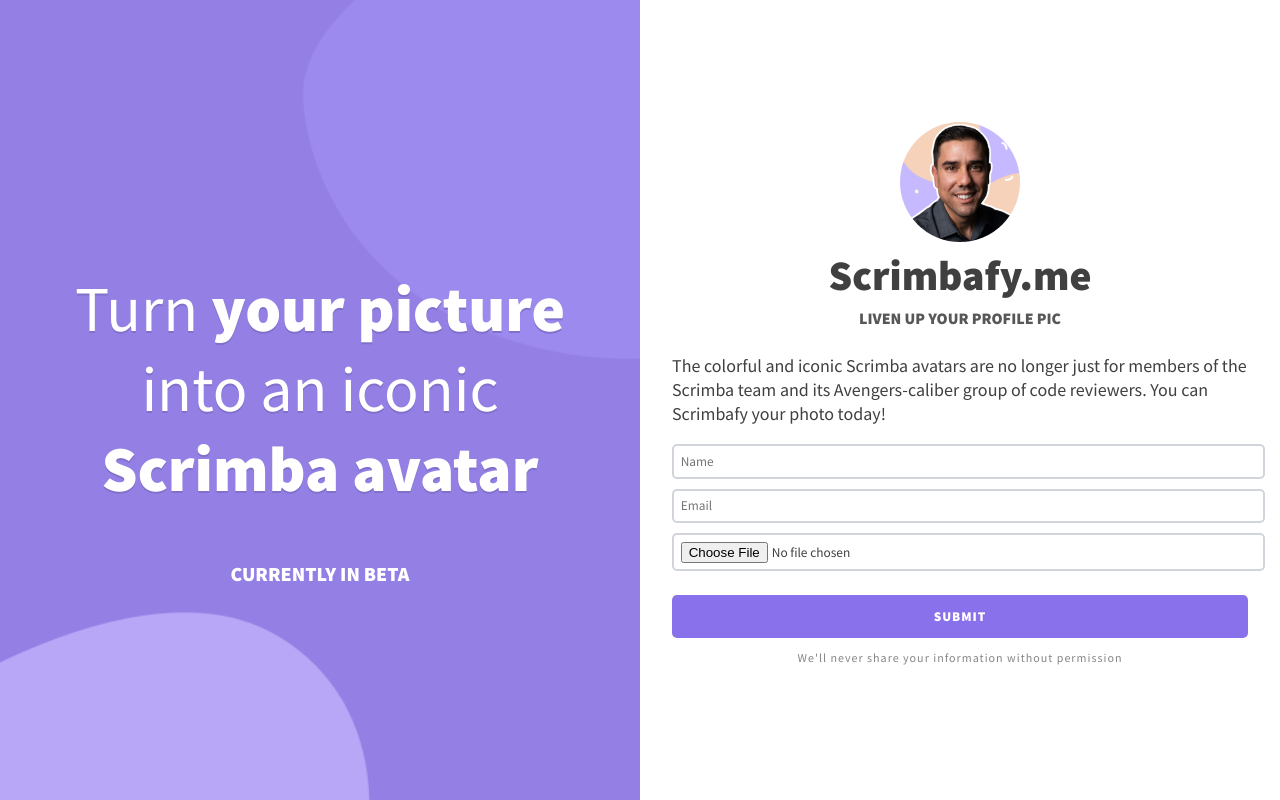
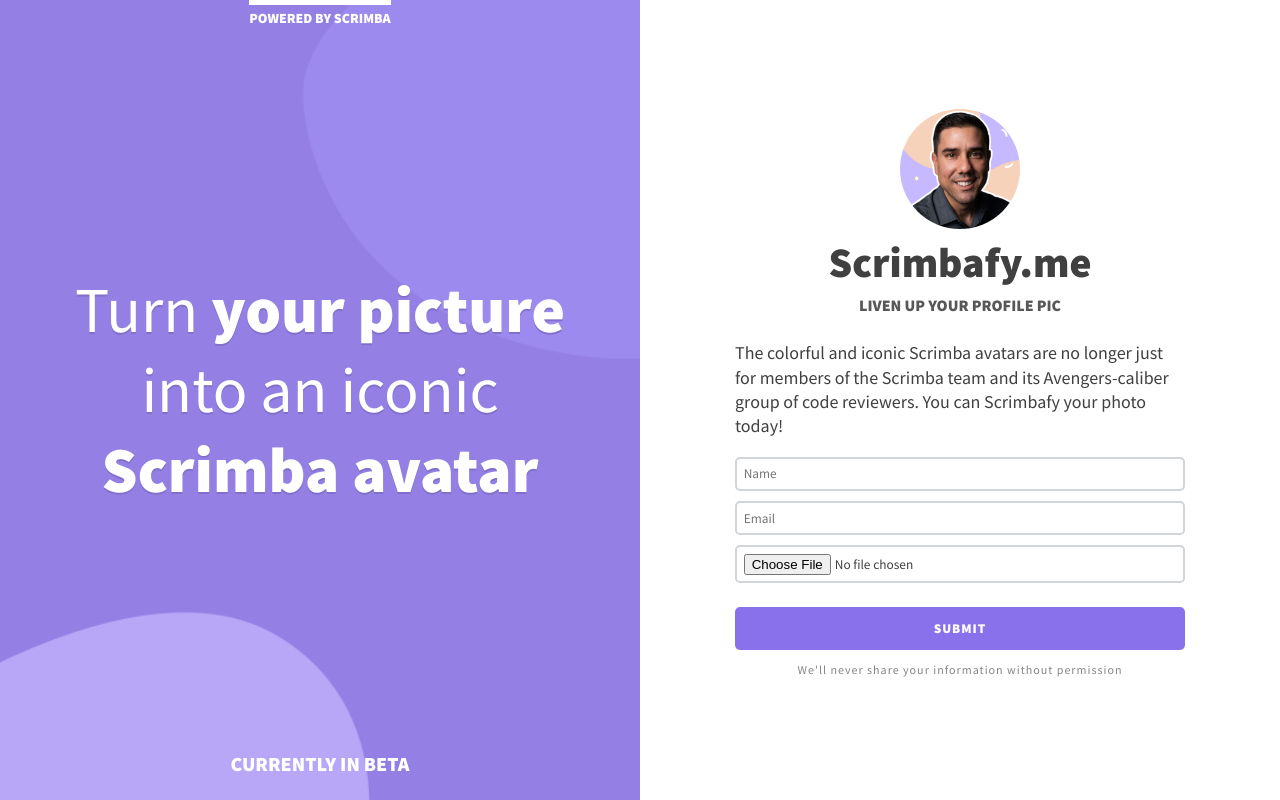
Before and after one commit to j-argote/product-spalsh-page, a plain HTML site: page index.html in a window 1280 px wide. Drawn offline with Linux system fonts and the light colour scheme.

Commit message:
complete challenges

```diff
--- a/index.html
+++ b/index.html
@@ -14,6 +14,7 @@
         <section class="intro">
             <h1>Turn <strong>your picture</strong> into an iconic <strong>Scrimba avatar</strong></h1>
             <span class="beta-text">Currently in Beta</span>
+            <p class="top-text">Powered by Scrimba</p>
         </section>
         <main class="main-content">
             <img class="img-main" src="images/avatar.png" alt="My Scrimba avatar.">
--- a/styles.css
+++ b/styles.css
@@ -1,3 +1,5 @@
+*, *::before, *::after {box-sizing: border-box;}
+
 body {
     font-family: 'Source Sans Pro', sans-serif;
     color: #404040;
@@ -23,8 +25,18 @@
 }
 
 .beta-text,
+.top-text,
 .subheading {
     text-transform: uppercase;
+}
+
+.top-text {
+    font-size: 0.875rem;
+    font-weight: 900;
+    padding-top: .25em;
+    margin: 0 auto;
+    border-top: 5px solid;
+    order: -1;
 }
 
 .fine-print {
@@ -57,11 +69,12 @@
 
 .intro {
     min-height: 250px;
-    justify-content: center;
+    justify-content: space-between;
     text-align: center;
     color: #fff;
     background: #9480e4 url("images/intro-bg.png");
     background-size: cover;
+    padding-bottom: 1.5em;
 }
 
 /* Main content */
@@ -75,6 +88,11 @@
     width: 120px;
     border-radius: 50%;
     align-self: center;
+}
+
+.main-content p,
+form {
+    max-width: 450px;
 }
 
 /* Form */
@@ -100,9 +118,6 @@
 
 .btn {
     padding: 1em 0;
-    margin-top: 1em;
-    background-color: #8a71ec;
-    color: #fff;
     text-transform: uppercase;
     font-weight: 900;
     letter-spacing: 1px;
@@ -110,9 +125,18 @@
     cursor: pointer;
 }
 
-.btn:hover {
+.btn-primary {
+    color: #fff;
+    background-color: #8a71ec;
+    margin-top: 1em;
+}
+
+.btn-primary:hover,
+.btn-primary:focus {
     background-color: #b7a7f6;
 }
+
+
 
 /* Media queries */
 
```
